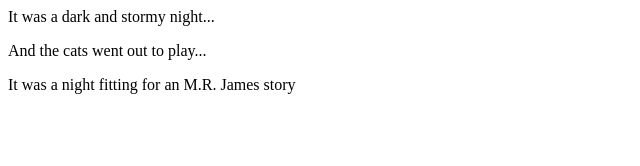
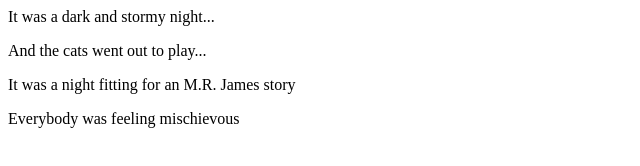
Before and after one commit to eleiko56/fireside, a plain HTML site: page index.html in a window 1280 px wide. Shown: the whole page, without its empty margins (0-640 px from the left). Drawn offline with Linux system fonts and the light colour scheme.

Commit message:
Add fourth line

```diff
--- a/index.html
+++ b/index.html
@@ -3,5 +3,6 @@
         <p>It was a dark and stormy night...</p>
         <p>And the cats went out to play...</p>
         <p>It was a night fitting for an M.R. James story</p>
+        <p>Everybody was feeling mischievous</p>
     </body>
 </html>
```
